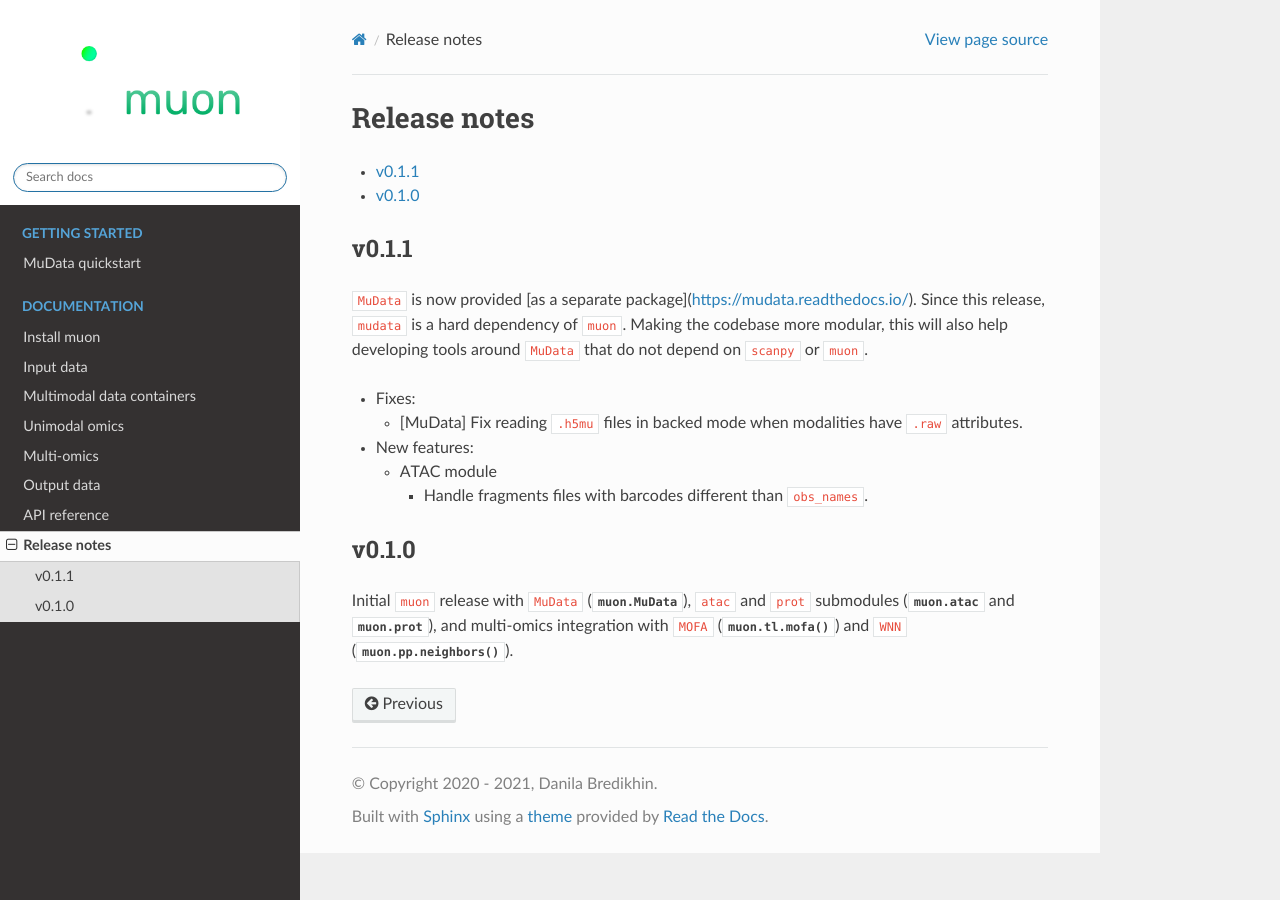
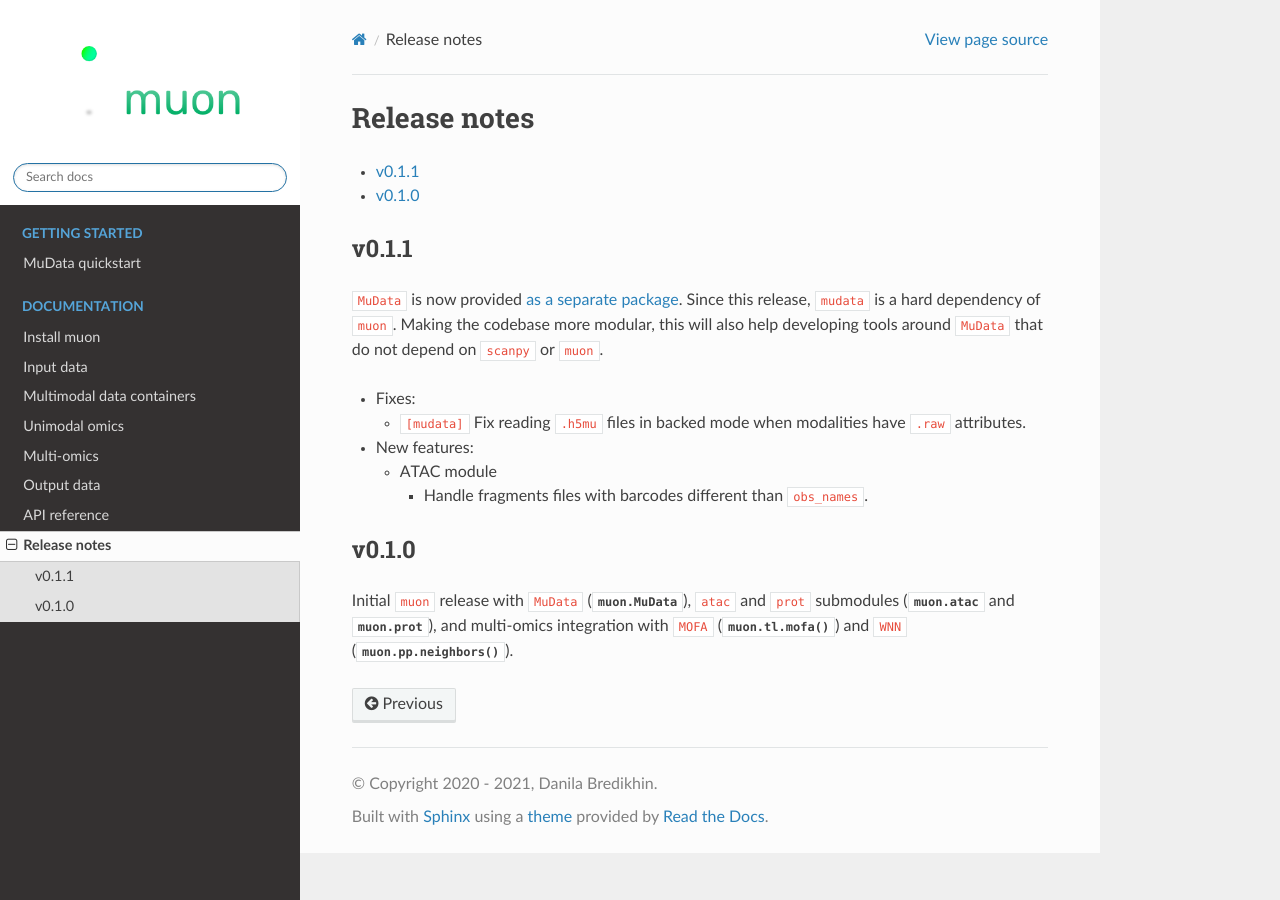
Before and after one commit to scverse/muon, a Sphinx documentation site: the page built from docs/source/changelog.rst, in a window 1280 px wide. Built offline with Sphinx 7.4.7 and the Read the Docs theme 2.0.0, drawn with Linux system fonts in a browser that asks for light colours; pages that are not in the unit, such as notebooks, are missing from menus.

Commit message:
Update changelog.rst

```diff
--- a/docs/source/changelog.rst
+++ b/docs/source/changelog.rst
@@ -13,11 +13,11 @@ Release notes
 v0.1.1
 ------
 
-``MuData`` is now provided [as a separate package](https://mudata.readthedocs.io/). Since this release, ``mudata`` is a hard dependency of ``muon``. Making the codebase more modular, this will also help developing tools around ``MuData`` that do not depend on ``scanpy`` or ``muon``.
+``MuData`` is now provided `as a separate package <https://mudata.readthedocs.io/>`_. Since this release, ``mudata`` is a hard dependency of ``muon``. Making the codebase more modular, this will also help developing tools around ``MuData`` that do not depend on ``scanpy`` or ``muon``.
 
 * Fixes:
 
-  * [MuData] Fix reading ``.h5mu`` files in backed mode when modalities have ``.raw`` attributes.
+  * ``[mudata]`` Fix reading ``.h5mu`` files in backed mode when modalities have ``.raw`` attributes.
 
 * New features:
 
```
